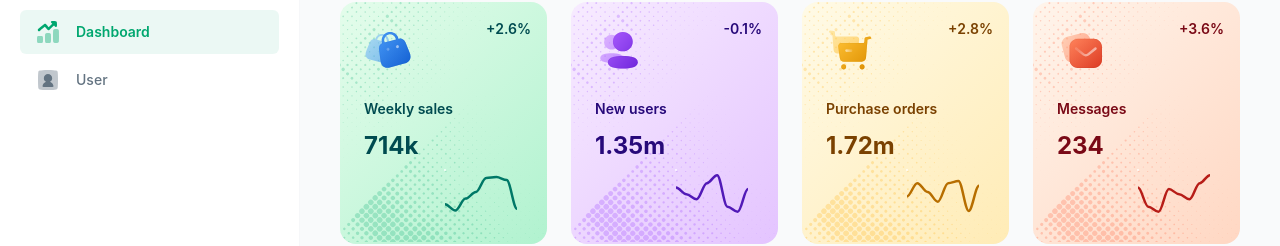
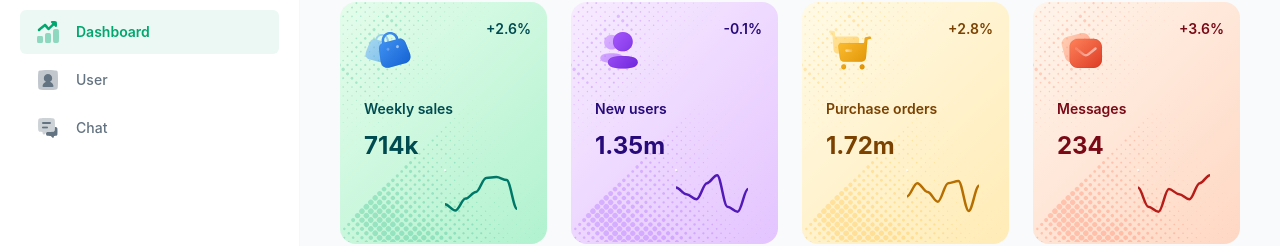
Before and after one commit to touseefiqbal845/Dashboard_mui_reactjs, a React (Vite) app: page / in a window 1280 px wide. Shown: the part 154-400 px from the top of the page. Built offline with nearby package versions, Linux system fonts and the light colour scheme; some icons are missing.

Commit message:
chat-added

```diff
--- a/src/layouts/config-nav-dashboard.tsx
+++ b/src/layouts/config-nav-dashboard.tsx
@@ -33,11 +33,11 @@ export const navData = [
   //   path: '/blog',
   //   icon: icon('ic-blog'),
   // },
-  //  {
-  //   title: 'Chat',
-  //   path: '/chat',
-  //   icon: icon('ic-blog'),
-  // },
+   {
+    title: 'Chat',
+    path: '/chat',
+    icon: icon('ic-chat'),
+  },
   // {
   //   title: 'Sign in',
   //   path: '/sign-in',
```
Also changed, not shown: public/assets/icons/navbar/ic-chat.svg (added).
